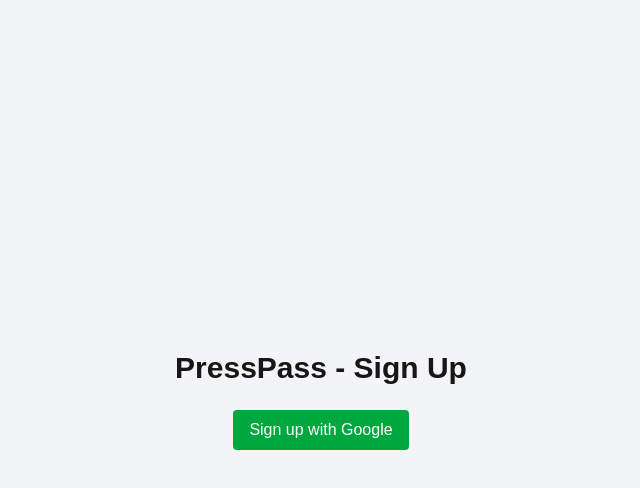
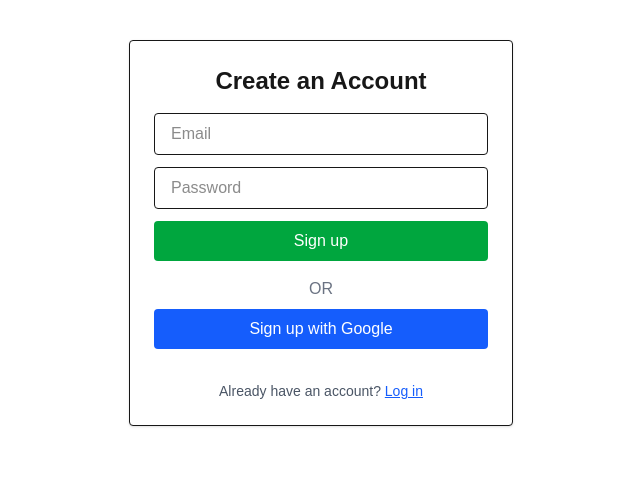
Before and after one commit to Khulunjabulo/PressPassDesktop, a Next.js app: page / in a window 1280 px wide. Shown: the top 488 px of the page, without its empty margins (319-959 px from the left). Built offline with nearby package versions, Linux system fonts and the light colour scheme; no server answers.

Commit message:
Implement email sign-up and sign-in functionality; remove deprecated SignUp component

```diff
--- a/app/page.js
+++ b/app/page.js
@@ -1,10 +1,11 @@
-import GoogleSignUp from '../components/pages/GoogleSignUp'
+import SignUp from '../components/pages/SignUp'
 
 export default function Home() {
   return (
-    <main className="flex min-h-screen flex-col items-center justify-center bg-gray-100">
-      <h1 className="text-3xl font-bold mb-6">PressPass - Sign Up</h1>
-      <GoogleSignUp />
-    </main>
+    //<main className="flex min-h-screen flex-col items-center justify-center bg-gray-100">
+     // <h1 className="text-2xl font-bold mb-6">Welcome to PressPass</h1>
+
+      <SignUp />
+    //</main>
   )
 }
--- a/components/firebase/auth.js
+++ b/components/firebase/auth.js
@@ -1,8 +1,11 @@
-import { signInWithPopup, signOut, onAuthStateChanged } from 'firebase/auth'
-
-export { signInWithPopup, signOut, onAuthStateChanged }
+'use client'
 import { auth, provider } from './firebase'
-import { signInWithPopup, signOut, onAuthStateChanged } from 'firebase/auth'
+import { signInWithPopup,
+  createUserWithEmailAndPassword,
+  signInWithEmailAndPassword,
+  signOut,
+   onAuthStateChanged
+  } from 'firebase/auth'
 
 
 export const signUpWithGoogle = async () => {
@@ -17,6 +20,37 @@
   }
 }
 
+export const signUpWithEmail = async (email, password) => {
+  try {
+    const result = await createUserWithEmailAndPassword(auth, email, password)
+    return { user: result.user, isNewUser: true }
+  } catch (error) {
+    console.error('Email sign-up error:', error)
+    throw error
+  }
+}
+
+export const signInWithEmail = async (email, password) => {
+  try {
+    const result = await signInWithEmailAndPassword(auth, email, password)
+    return { user: result.user, isNewUser: false }
+  } catch (error) {
+    console.error('Email sign-in error:', error)
+    throw error
+  }
+}
+
+export const signInWithGoogle = async () => {
+  try {
+    const result = await signInWithPopup(auth, provider)
+    const user = result.user
+    const isNewUser = result._tokenResponse?.isNewUser
+    return { user, isNewUser }
+  } catch (error) {
+    console.error('Google sign-in error:', error)
+    throw error
+  }
+}
 
 export const logout = async () => {
   try {
--- a/components/pages/GoogleSignUp.js
+++ b/components/pages/GoogleSignUp.js
@@ -1,38 +1,51 @@
 
-'use client'
+/*'use client'
 
 import React from 'react'
 import { signInWithPopup } from 'firebase/auth'
 import { auth, provider } from '../firebase/firebase'
 
 const GoogleSignUp = () => {
+    const [error, setError] = useState(null)
+  const [loading, setLoading] = useState(false)
+
   const handleSignUp = async () => {
+    setError(null)
+    setLoading(true)
+
     try {
       const result = await signInWithPopup(auth, provider)
       const user = result.user
-
-      // This will tell you if the user is new
       const isNewUser = result._tokenResponse?.isNewUser
 
       if (isNewUser) {
         console.log('New user signed up:', user.displayName)
-        // Optionally redirect to onboarding page
+
       } else {
         console.log('User already exists:', user.displayName)
       }
     } catch (err) {
       console.error('Google sign-up error:', err)
+      setError('Failed to sign up with Google. Please try again.')
+    }finally{
+      setLoading(false)
     }
   }
 
   return (
+    <div className='w-full max-w-sm mx-auto mb-4'>
+      {error && (
+        <p className='text-red-600 text-sm text-center mb-2'>{error} </p>
+      )}
     <button
       onClick={handleSignUp}
+      disabled={loading}
       className="px-4 py-2 bg-green-600 text-white rounded hover:bg-green-700 transition"
     >
-      Sign up with Google
+     { loading? 'signing in' : 'Sign up with Google'}
     </button>
+    </div>
   )
 }
 
-export default GoogleSignUp
+export default GoogleSignUp*/
--- /dev/null
+++ b/components/pages/SignUp.js
@@ -0,0 +1,141 @@
+'use client'
+
+import React, { useState, useEffect } from 'react'
+import {
+  signUpWithEmail,
+  loginWithEmail,
+  logout,
+  onUserChanged,
+} from '../firebase/auth'
+import { auth, provider } from '../firebase/firebase'
+import { signInWithPopup } from 'firebase/auth'
+
+const SignUp = () => {
+  const [user, setUser] = useState(null)
+  const [email, setEmail] = useState('')
+  const [password, setPassword] = useState('')
+  const [mode, setMode] = useState('signup')
+  const [error, setError] = useState(null)
+  const [loading, setLoading] = useState(false)
+
+  useEffect(() => {
+    const unsubscribe = onUserChanged(setUser)
+    return () => unsubscribe()
+  }, [])
+
+  const handleEmailPasswordSubmit = async (e) => {
+    e.preventDefault()
+    setError(null)
+
+    try {
+      if (mode === 'signup') {
+        await signUpWithEmail(email, password)
+      } else {
+        await loginWithEmail(email, password)
+      }
+
+      setEmail('')
+      setPassword('')
+    } catch (err) {
+      setError(err.message)
+    }
+  }
+
+  const handleGoogleSignUp = async () => {
+    setError(null)
+    setLoading(true)
+
+    try {
+      const result = await signInWithPopup(auth, provider)
+      const user = result.user
+      const isNewUser = result._tokenResponse?.isNewUser
+
+      if (isNewUser) {
+        console.log('New user signed up:', user.displayName)
+      } else {
+        console.log('User already exists:', user.displayName)
+      }
+    } catch (err) {
+      console.error('Google sign-up error:', err)
+      setError('Failed to sign up with Google. Please try again.')
+    } finally {
+      setLoading(false)
+    }
+  }
+
+  return (
+    <div className="max-w-sm mx-auto mt-10 border p-6 rounded shadow bg-white space-y-4">
+      {user ? (
+        <div className="text-center space-y-2">
+          <h2 className="text-xl font-semibold"> Signed in as:</h2>
+          <p className="text-blue-700 font-medium">{user.email}</p>
+          <button
+            onClick={logout}
+            className="mt-4 w-full bg-red-600 text-white px-4 py-2 rounded hover:bg-red-700 transition"
+          >
+            Sign out
+          </button>
+        </div>
+      ) : (
+        <>
+          <h2 className="text-2xl font-bold text-center">
+            {mode === 'signup' ? 'Create an Account' : 'Log In'}
+          </h2>
+
+          {error && <p className="text-red-500 text-sm text-center">{error}</p>}
+
+
+          <form onSubmit={handleEmailPasswordSubmit} className="space-y-3">
+            <input
+              type="email"
+              placeholder="Email"
+              className="w-full px-4 py-2 border rounded"
+              value={email}
+              onChange={(e) => setEmail(e.target.value)}
+              required
+            />
+            <input
+              type="password"
+              placeholder="Password"
+              className="w-full px-4 py-2 border rounded"
+              value={password}
+              onChange={(e) => setPassword(e.target.value)}
+              required
+            />
+            <button
+              type="submit"
+              className="w-full bg-green-600 text-white px-4 py-2 rounded hover:bg-green-700 transition"
+            >
+              {mode === 'signup' ? 'Sign up' : 'Log in'}
+            </button>
+          </form>
+
+
+          <div className="text-center my-2 text-gray-500">OR</div>
+
+
+          <button
+            onClick={handleGoogleSignUp}
+            disabled={loading}
+            className="w-full bg-blue-600 text-white px-4 py-2 rounded hover:bg-blue-700 transition"
+          >
+            {loading ? 'Signing in...' : 'Sign up with Google'}
+          </button>
+
+          <p className="text-center text-sm text-gray-600 mt-4">
+            {mode === 'signup' ? 'Already have an account?' : 'New user?'}{' '}
+            <button
+              type="button"
+              className="text-blue-600 underline"
+              onClick={() => setMode(mode === 'signup' ? 'login' : 'signup')}
+            >
+              {mode === 'signup' ? 'Log in' : 'Sign up'}
+            </button>
+          </p>
+        </>
+      )}
+    </div>
+  )
+}
+
+export default SignUp
--- a/components/pages/SignUp.jsx
+++ /dev/null
@@ -1 +0,0 @@
-//Sign up
```
